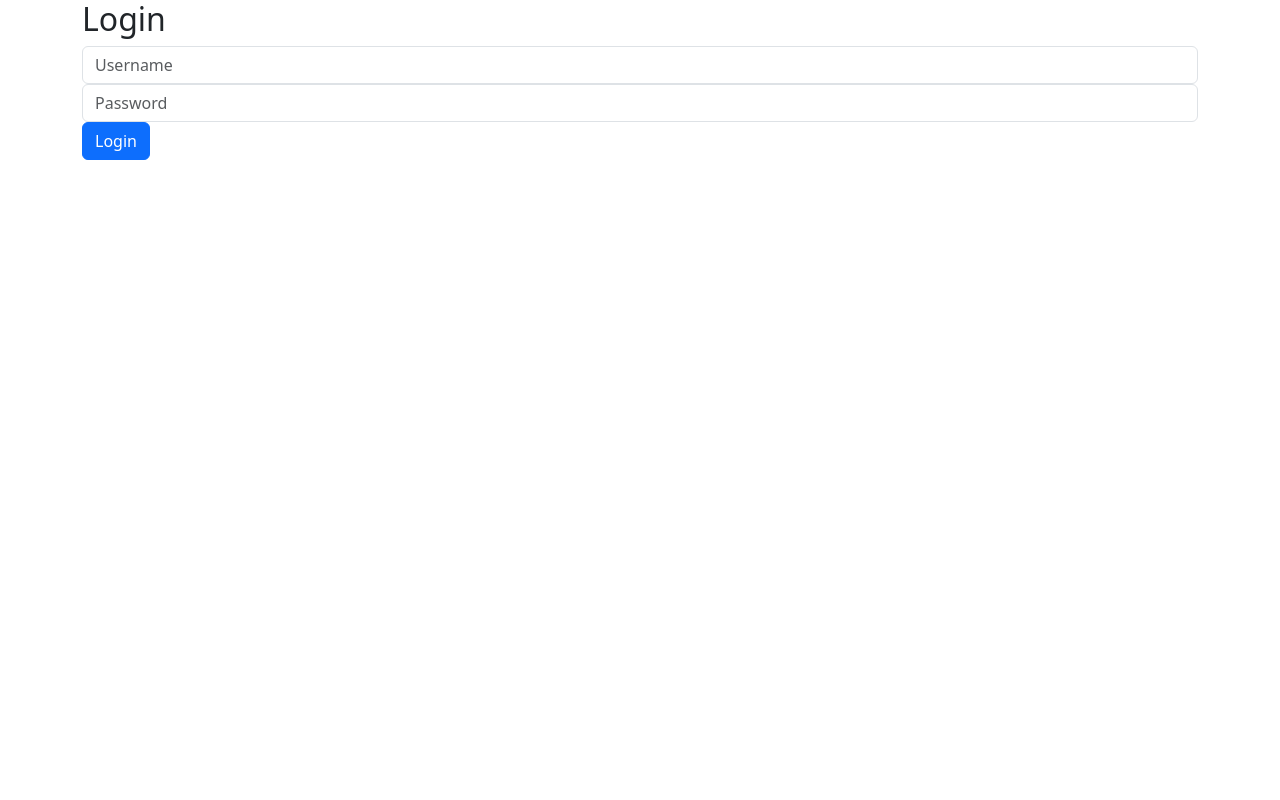
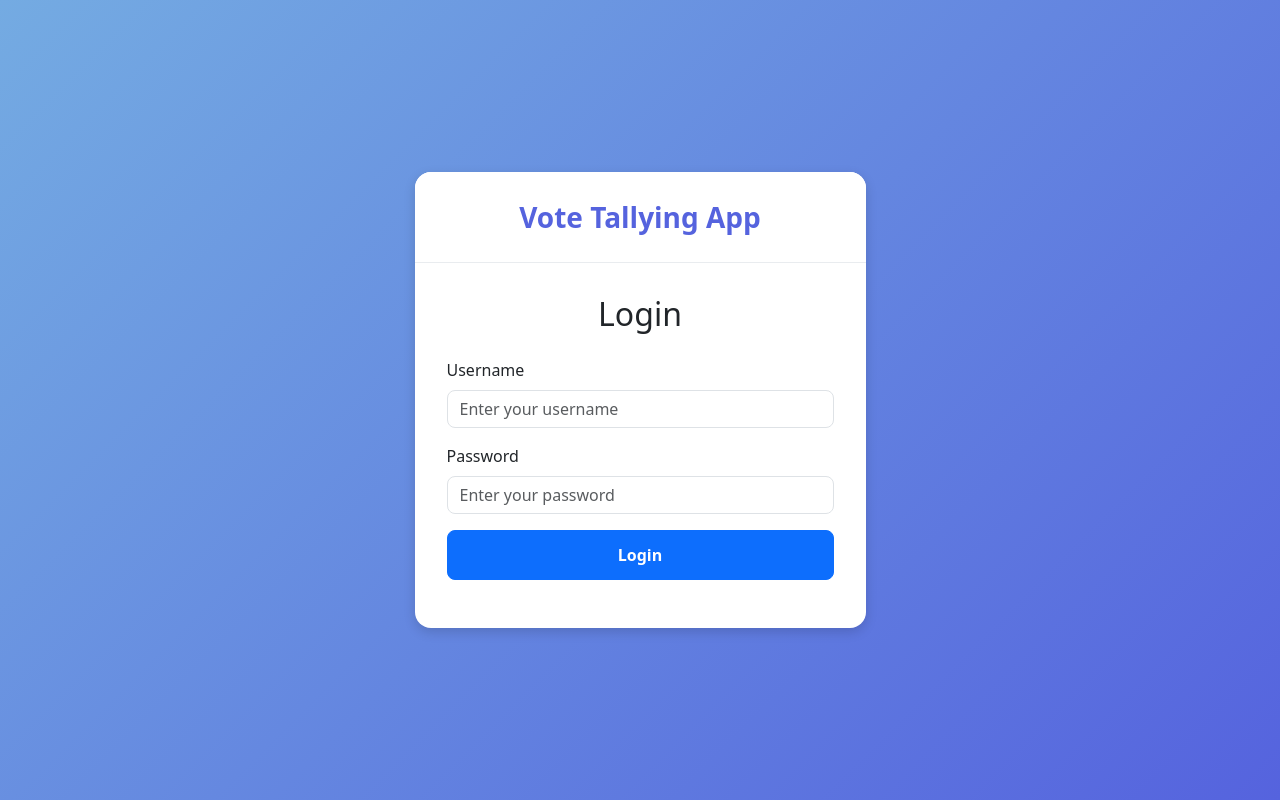
Before and after one commit to mutesiwilbrod/election_app, a Django app: page /login/ in a window 1280 px wide. Run offline with Django 5.2, Linux system fonts and the light colour scheme.

Commit message:
improvement on login

```diff
--- a/election_tally/tally/templates/login.html
+++ b/election_tally/tally/templates/login.html
@@ -1,29 +1,97 @@
 <!DOCTYPE html>
-<html>
+<html lang="en">
 <head>
-    <title>Login</title>
+  <meta charset="UTF-8">
+  <meta name="viewport" content="width=device-width, initial-scale=1">
+  <title>Vote Tallying App - Login</title>
+  <!-- Bootstrap CSS -->
   <link rel="stylesheet" href="https://cdn.jsdelivr.net/npm/bootstrap@5.3.0/dist/css/bootstrap.min.css">
+  <style>
+    body {
+      background: linear-gradient(135deg, #74ABE2, #5563DE);
+      min-height: 100vh;
+      display: flex;
+      align-items: center;
+      justify-content: center;
+      padding-top: 60px;
+      padding-bottom: 60px;
+    }
+    .card {
+      border: none;
+      border-radius: 1rem;
+      box-shadow: 0 4px 12px rgba(0, 0, 0, 0.15);
+      overflow: hidden;
+    }
+    .card-header {
+      background-color: #fff;
+      text-align: center;
+      padding: 1.5rem;
+      font-size: 1.75rem;
+      font-weight: 700;
+      color: #5563DE;
+      border-bottom: 1px solid #e9ecef;
+    }
+    .card-body {
+      padding: 2rem;
+    }
+    .form-control {
+      border-radius: 0.5rem;
+    }
+    .btn-primary {
+      border-radius: 0.5rem;
+      padding: 0.75rem 1.5rem;
+      font-weight: bold;
+    }
+    .error-message {
+      margin-top: 1rem;
+    }
+  </style>
 </head>
 <body>
   <div class="container">
-    <h2>Login</h2>
+    <div class="row justify-content-center">
+      <div class="col-sm-10 col-md-8 col-lg-5">
+        <div class="card">
+          <div class="card-header">
+            Vote Tallying App
+          </div>
+          <div class="card-body">
+            <h2 class="text-center mb-4">Login</h2>
             <form id="loginForm">
-        <input type="text" id="username" class="form-control" placeholder="Username">
-        <input type="password" id="password" class="form-control" placeholder="Password">
+              {% csrf_token %}
+              <div class="mb-3">
+                <label for="username" class="form-label">Username</label>
+                <input type="text" id="username" class="form-control" placeholder="Enter your username" required>
+              </div>
+              <div class="mb-3">
+                <label for="password" class="form-label">Password</label>
+                <input type="password" id="password" class="form-control" placeholder="Enter your password" required>
+              </div>
+              <div class="d-grid">
                 <button type="submit" class="btn btn-primary">Login</button>
+              </div>
             </form>
-    <p id="error-message" class="text-danger"></p>
+            <p id="error-message" class="text-danger text-center error-message"></p>
           </div>
+        </div>
+      </div>
+    </div>
+  </div>
+
+  <!-- jQuery (if needed for AJAX) -->
+  <script src="https://code.jquery.com/jquery-3.6.0.min.js"></script>
+  <!-- Bootstrap JS Bundle (includes Popper) -->
+  <script src="https://cdn.jsdelivr.net/npm/bootstrap@5.3.0/dist/js/bootstrap.bundle.min.js"></script>
+
   <script>
     document.getElementById("loginForm").onsubmit = async function(event) {
       event.preventDefault();
-        let response = await fetch("/api/login/", {  // This calls the API login view.
+      const username = document.getElementById("username").value;
+      const password = document.getElementById("password").value;
+      let response = await fetch("/api/login/", {
           method: "POST",
           headers: { "Content-Type": "application/json" },
-            body: JSON.stringify({
-                username: document.getElementById("username").value,
-                password: document.getElementById("password").value
-            })
+          body: JSON.stringify({ username, password })
       });
       let data = await response.json();
       if (response.ok) {
@@ -34,6 +102,5 @@
       }
     };
   </script>
-
 </body>
 </html>
```
Also changed, not shown: election_tally/tally/views.py (+5 -8 lines), election_tally/db.sqlite3. Lines whose indentation alone changed are shown as unchanged.
